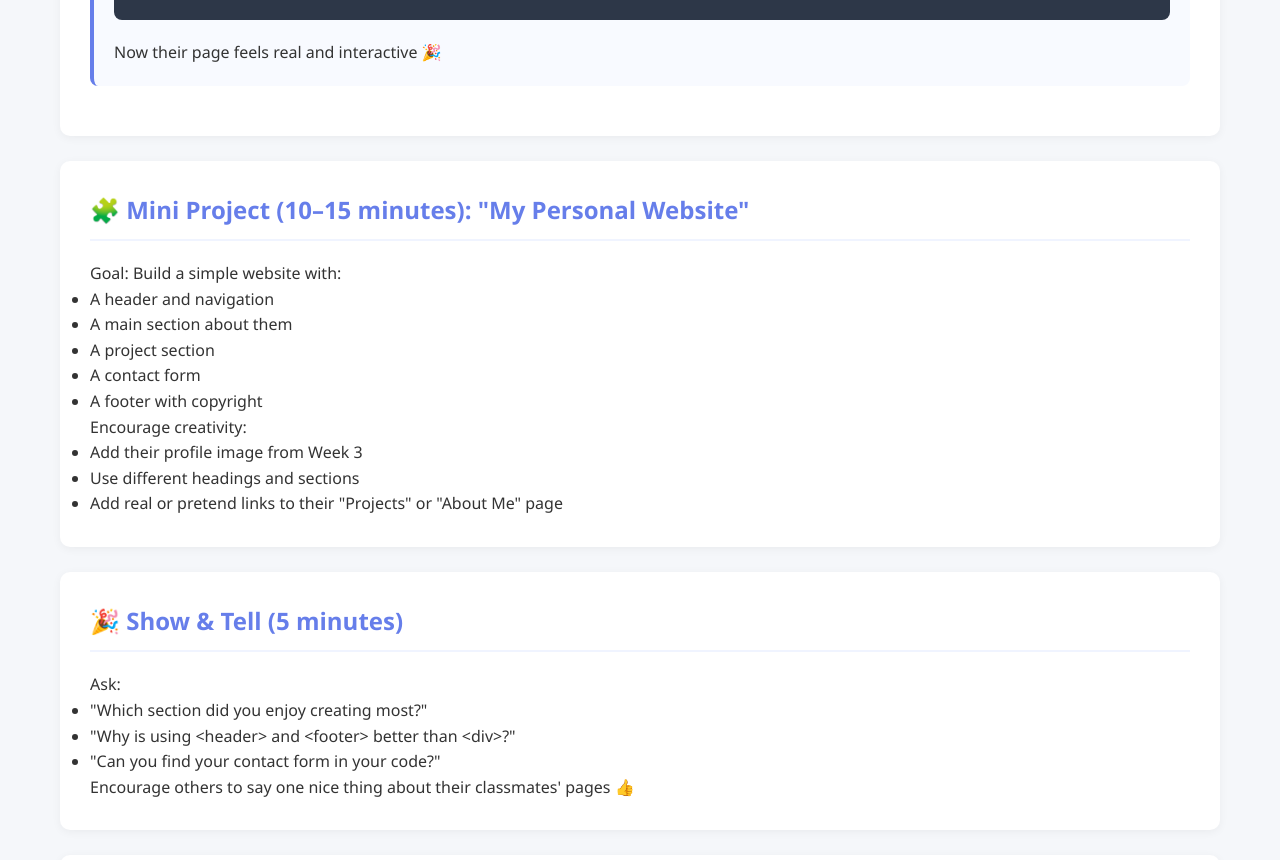
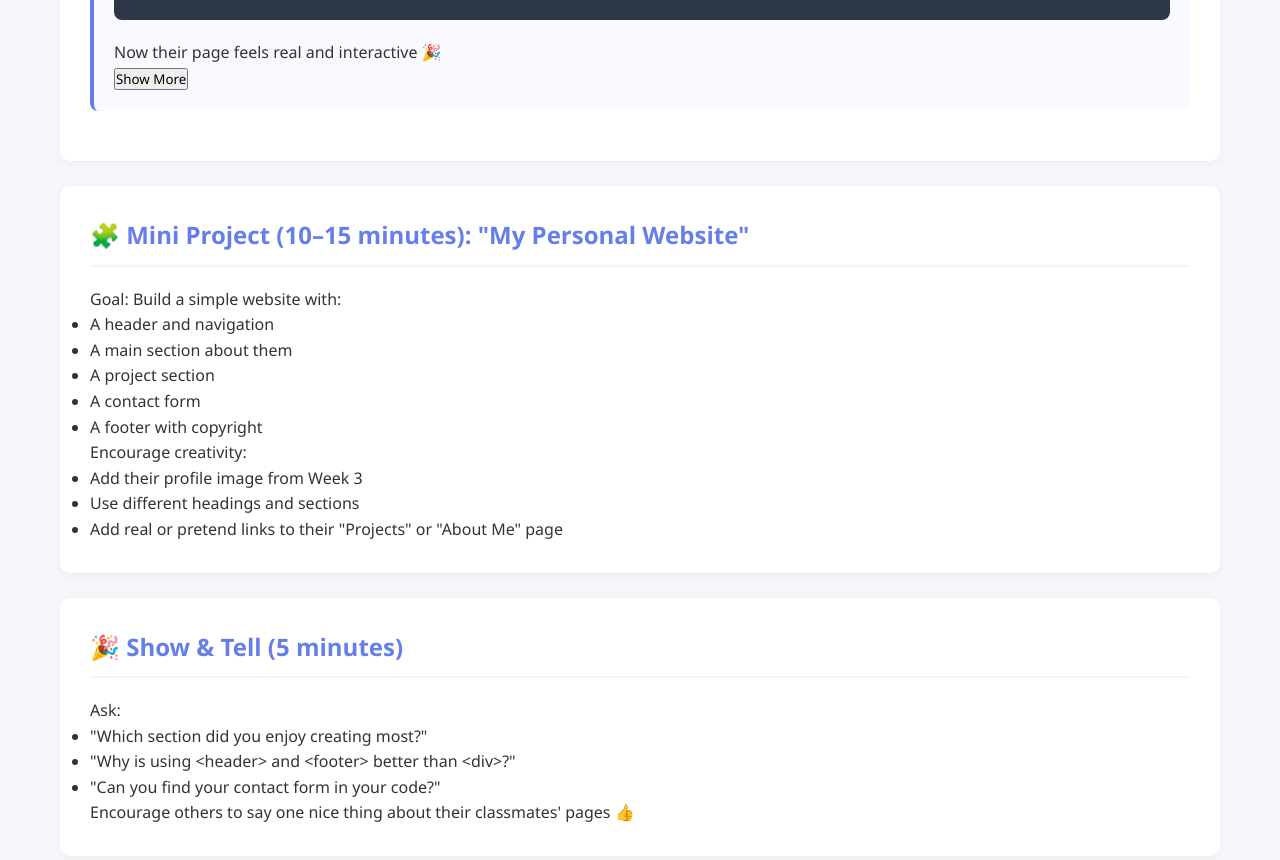
Before and after one commit to Codeproacademy1/HTML-CSS, a plain HTML site: page session4.html in a window 1280 px wide. Shown: the part 6909-7769 px from the top of the page. Drawn offline with Linux system fonts and the light colour scheme.

Commit message:
Update session4.html

```diff
--- a/session4.html
+++ b/session4.html
@@ -695,6 +695,9 @@
                 </div>
 
                 <p>Now their page feels real and interactive 🎉</p>
+                <button onclick="window.location.href='https://codeproacademy1.github.io/HTML-CSS/input.html'">
+  Show More
+</button>
             </div>
         </section>
 
```
